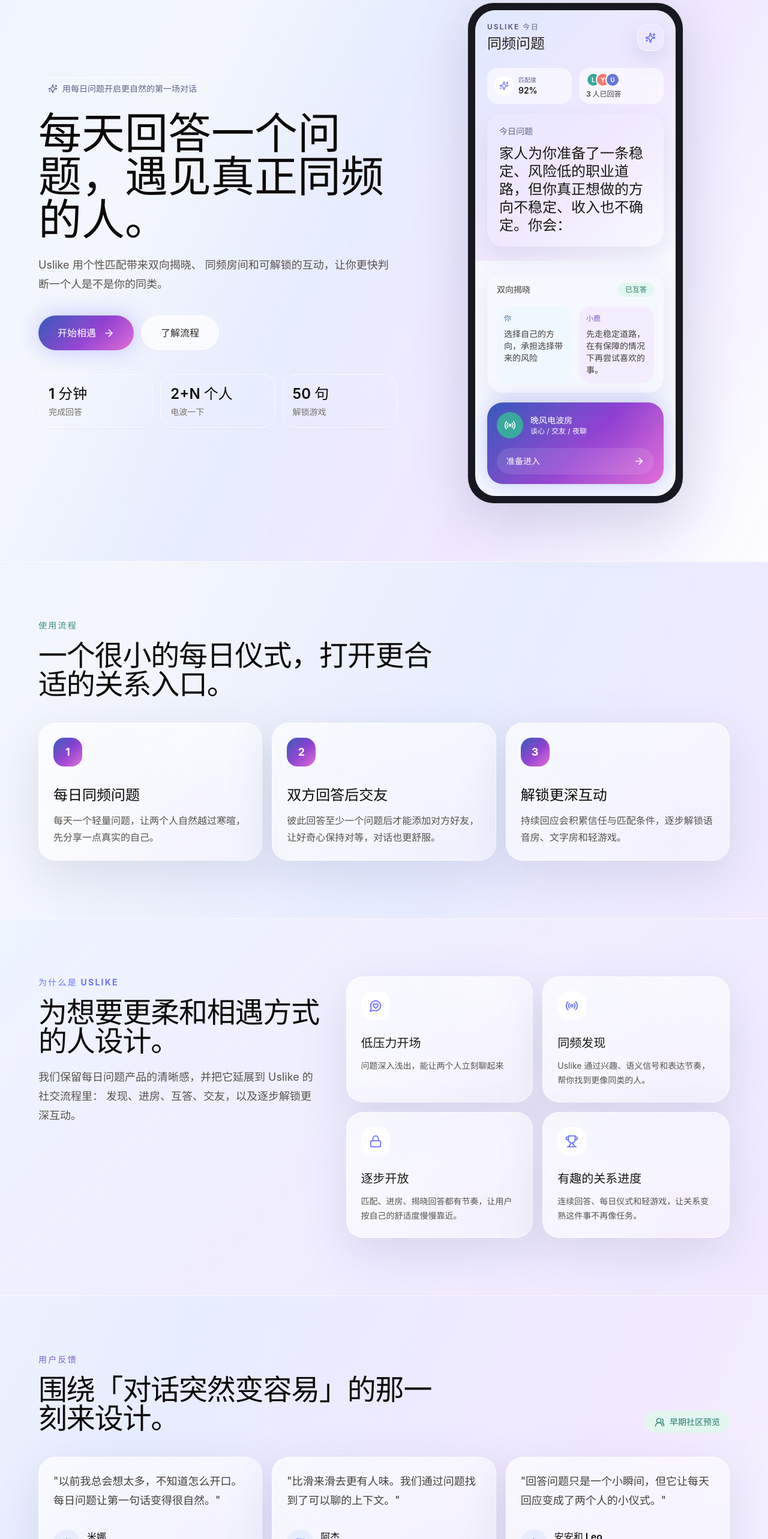
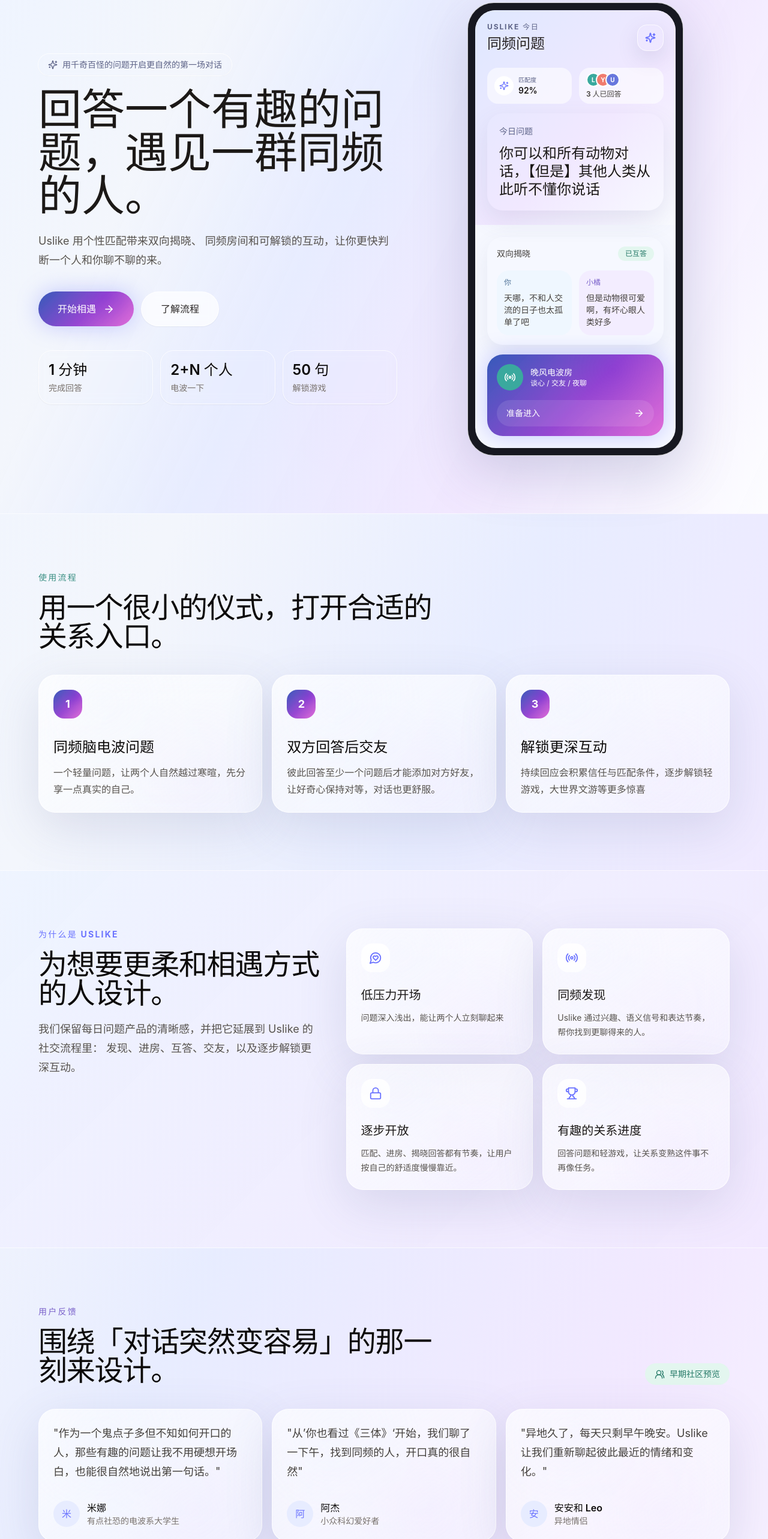
Before and after one commit to LongEast/uslike, a React (Vite) app: page / in a window 1280 px wide. Shown: the part 120-2686 px from the top of the page at 60% size. Built offline with nearby package versions, Linux system fonts and the light colour scheme.

Commit message:
text appropriateness tuning

```diff
--- a/src/components/Landing.jsx
+++ b/src/components/Landing.jsx
@@ -12,8 +12,8 @@
 
 const steps = [
   {
-    title: "每日同频问题",
-    text: "每天一个轻量问题，让两个人自然越过寒暄，先分享一点真实的自己。",
+    title: "同频脑电波问题",
+    text: "一个轻量问题，让两个人自然越过寒暄，先分享一点真实的自己。",
   },
   {
     title: "双方回答后交友",
@@ -21,7 +21,7 @@
   },
   {
     title: "解锁更深互动",
-    text: "持续回应会积累信任与匹配条件，逐步解锁语音房、文字房和轻游戏。",
+    text: "持续回应会积累信任与匹配条件，逐步解锁轻游戏，大世界文游等更多惊喜",
   },
 ];
 
@@ -34,7 +34,7 @@
   {
     icon: Radio,
     title: "同频发现",
-    text: "Uslike 通过兴趣、语义信号和表达节奏，帮你找到更像同类的人。",
+    text: "Uslike 通过兴趣、语义信号和表达节奏，帮你找到更聊得来的人。",
   },
   {
     icon: Lock,
@@ -44,48 +44,49 @@
   {
     icon: Trophy,
     title: "有趣的关系进度",
-    text: "连续回答、每日仪式和轻游戏，让关系变熟这件事不再像任务。",
+    text: "回答问题和轻游戏，让关系变熟这件事不再像任务。",
   },
 ];
 
 const testimonials = [
 {
-    quote: "以前我总会想太多，不知道怎么开口。每日问题让第一句话变得很自然。",
+quote: "作为一个鬼点子多但不知如何开口的人，那些有趣的问题让我不用硬想开场白，也能很自然地说出第一句话。",
 name: "米娜",
-    label: "喜欢思考的大学生",
+label: "有点社恐的电波系大学生",
 },
 {
-    quote: "比滑来滑去更有人味。我们通过问题找到了可以聊的上下文。",
+quote: "从’你也看过《三体》‘开始，我们聊了一下午，找到同频的人，开口真的很自然",
 name: "阿杰",
-    label: "语音房爱好者",
+label: "小众科幻爱好者",
 },
 {
-    quote: "回答问题只是一个小瞬间，但它让每天回应变成了两个人的小仪式。",
+quote: "异地久了，每天只剩早午晚安。Uslike 让我们重新聊起彼此最近的情绪和变化。",
 name: "安安和 Leo",
-    label: "异地好友",
+label: "异地情侣",
 },
 ];
+
 
 const faqs = [
   {
     question: "Uslike 是什么？",
     answer:
-      "Uslike 是一个通过语音房、文字房中回答电波问题和一起玩轻游戏来认识新朋友的社交产品。",
+      "Uslike 是一个通过语音房、文字房中回答电波问题和一起玩轻游戏来认识新朋友的社交产品",
   },
   {
-    question: "它只适合恋爱交友吗？",
+    question: "它只适合网恋交友吗？",
     answer:
-      "不是。Uslike 面向所有想拥有更好对话的人，关系可以是朋友、搭子、合作伙伴，也可以继续发展。",
+      "不是。Uslike 面向所有想拥有更好对话的人，你在现实中的朋友、伙伴、恋人也可以通过这个社交软件来继续发展关系",
+  },
+  {
+    question: "我需要干什么？",
+    answer:
+      "你会先创建资料并回答几个引导问题（可跳过），然后进入应用，创造/发现房间并开始相遇",
   },
   {
     question: "匹配是怎么发生的？",
     answer:
-      "当前原型会结合兴趣、房间语境和用户问卷，在进入更深互动前先创造一个更温暖的发现时刻。",
-  },
-  {
-    question: "点击开始后会发生什么？",
-    answer:
-      "你会先创建资料并回答几个引导问题，然后进入应用，发现房间并开始相遇。",
+      "当前原型会结合兴趣、房间语境和用户问卷进行推荐，由你决定是否进入房间，让每次相遇更安心、更自主",
   },
 ];
 
@@ -134,7 +135,7 @@
             <div className="rounded-[26px] bg-white/74 p-5 shadow-[0_16px_42px_rgba(88,95,142,0.12)]">
               <p className="text-sm font-semibold text-[#5d6387]">今日问题</p>
               <p className="mt-3 text-2xl font-semibold leading-tight text-stone-900">
-                  家人为你准备了一条稳定、风险低的职业道路，但你真正想做的方向不稳定、收入也不确定。你会：
+                  你可以和所有动物对话，【但是】其他人类从此听不懂你说话
               </p>
             </div>
           </div>
@@ -150,11 +151,11 @@
               <div className="grid grid-cols-2 gap-3">
                 <div className="rounded-[20px] bg-[#eff7ff] p-3">
                   <p className="text-xs font-semibold text-[#527599]">你</p>
-                  <p className="mt-2 text-sm leading-5 text-stone-700">选择自己的方向，承担选择带来的风险</p>
+                  <p className="mt-2 text-sm leading-5 text-stone-700">天哪，不和人交流的日子也太孤单了吧</p>
                 </div>
                 <div className="rounded-[20px] bg-[#f3edff] p-3">
-                  <p className="text-xs font-semibold text-[#7a61ca]">小鹿</p>
-                  <p className="mt-2 text-sm leading-5 text-stone-700">先走稳定道路，在有保障的情况下再尝试喜欢的事。</p>
+                  <p className="text-xs font-semibold text-[#7a61ca]">小橘</p>
+                  <p className="mt-2 text-sm leading-5 text-stone-700">但是动物很可爱啊，有坏心眼人类好多</p>
                 </div>
               </div>
             </div>
@@ -211,14 +212,14 @@
           <div>
             <p className="mb-5 inline-flex items-center gap-2 rounded-full bg-white/76 px-4 py-2 text-sm font-semibold text-[#5d6387] shadow-sm ring-1 ring-white/80 backdrop-blur">
               <Sparkles size={16} />
-              用每日问题开启更自然的第一场对话
+              用千奇百怪的问题开启更自然的第一场对话
             </p>
-            <h1 className="max-w-3xl text-5xl font-semibold leading-[1.03] text-stone-950 sm:text-6xl lg:text-7xl">
-              每天回答一个问题，遇见真正同频的人。
+            <h1 className="max-w-3xl text-3xl font-semibold leading-[1.03] text-stone-900 sm:text-5xl lg:text-7xl">
+              回答一个有趣的问题，遇见一群同频的人。
             </h1>
             <p className="mt-6 max-w-2xl text-lg leading-8 text-stone-600">
               Uslike 用个性匹配带来双向揭晓、
-              同频房间和可解锁的互动，让你更快判断一个人是不是你的同类。
+              同频房间和可解锁的互动，让你更快判断一个人和你聊不聊的来。
             </p>
 
             <div className="mt-9 flex flex-col gap-3 sm:flex-row">
@@ -260,7 +261,7 @@
           <div className="max-w-2xl">
             <p className="text-sm font-bold uppercase tracking-[0.16em] text-[#3a8f83]">使用流程</p>
             <h2 className="mt-4 text-4xl font-semibold tracking-tight text-stone-950 sm:text-5xl">
-              一个很小的每日仪式，打开更合适的关系入口。
+              用一个很小的仪式，打开合适的关系入口。
             </h2>
           </div>
 
@@ -347,7 +348,7 @@
           <div>
             <p className="text-sm font-bold uppercase tracking-[0.16em] text-[#6877dd]">常见问题</p>
             <h2 className="mt-4 text-4xl font-semibold tracking-tight text-stone-950 sm:text-5xl">
-              简短说明。
+              为任何想好好聊天的人打造
             </h2>
           </div>
 
```
Lines whose indentation alone changed are shown as unchanged.
